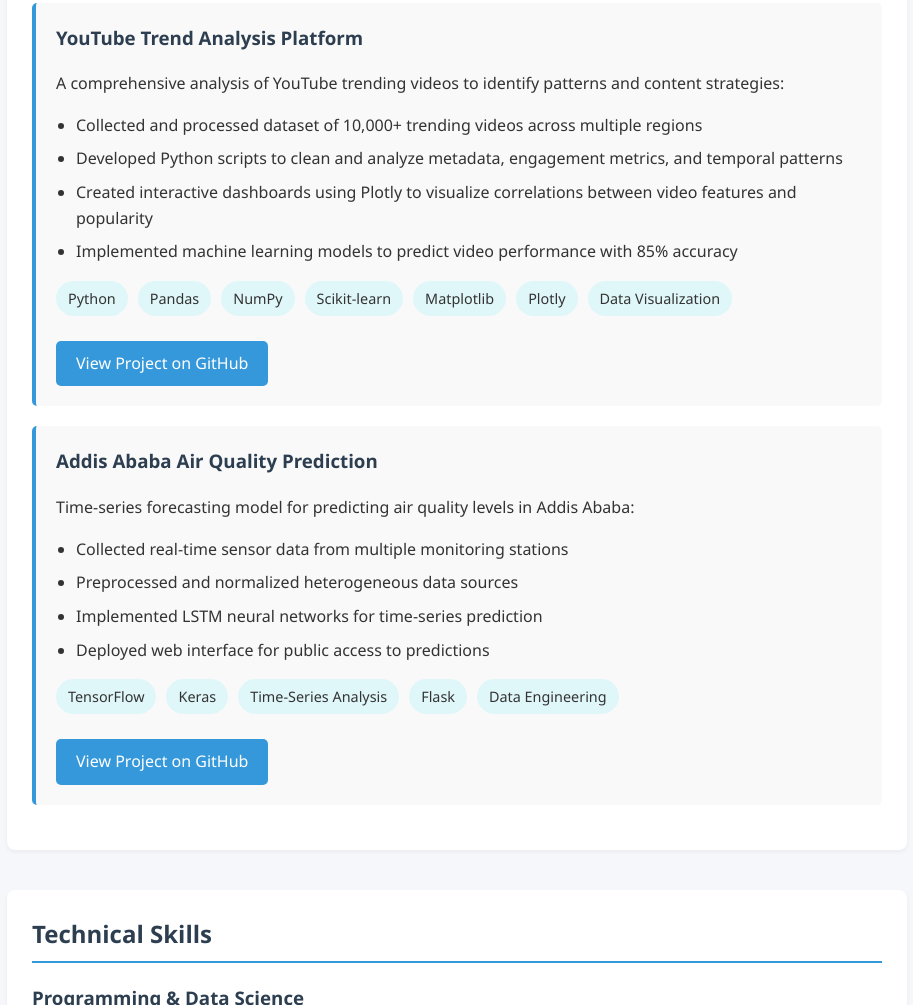
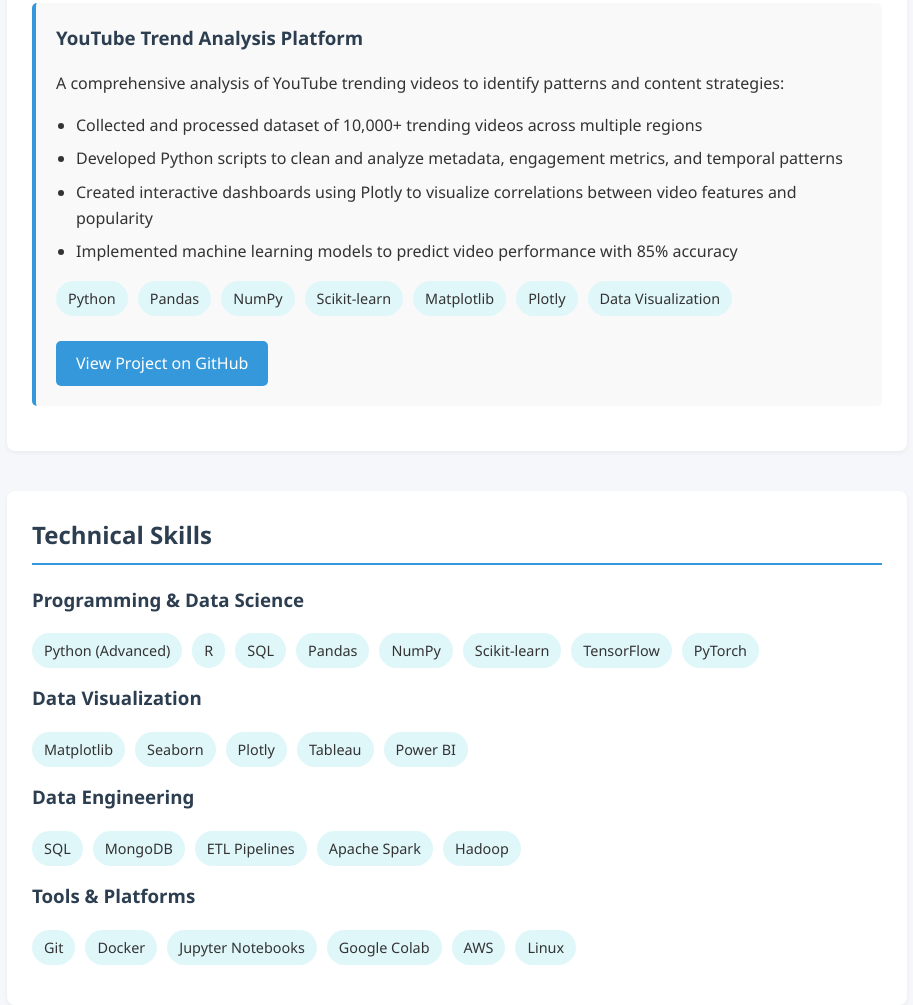
Before and after one commit to johnshiferaw/Project, a plain HTML site: page index.html in a window 1280 px wide. Shown: the part 1172-2177 px from the top of the page, without its empty margins (183-1096 px from the left). Drawn offline with Linux system fonts and the light colour scheme.

Commit message:
Updated portfolio content

```diff
--- a/index.html
+++ b/index.html
@@ -175,19 +175,19 @@
 
     <section id="about">
         <h2>About Me</h2>
-        <p>I'm a dedicated Computer Science student at Addis Ababa University with a passion for transforming raw data into meaningful insights. My academic journey has equipped me with strong analytical skills and technical expertise in data science methodologies.</p>
+        <p>I'm a dedicated statistics at Addis Ababa University with a passion for transforming raw data into meaningful insights. My academic journey has equipped me with strong analytical skills and technical expertise in data science methodologies.</p>
         <p>What drives me is the potential of data to solve complex problems and create positive impact. I'm particularly interested in machine learning applications for social good and open data initiatives.</p>
     </section>
 
     <section id="education">
         <h2>Education</h2>
         <div class="education-item">
-            <h3>Bachelor of Science in Computer Science</h3>
+            <h3>Bachelor of Science in statistics</h3>
             <p><strong>Addis Ababa University</strong></p>
             <p class="date">2021 - 2025 (Expected)</p>
             <p>Key Achievements:</p>
             <ul>
-                <li>GPA: 3.8/4.0 (Top 10% of class)</li>
+                <li>GPA: 3.5/4.0 </li>
                 <li>Recipient of Academic Excellence Scholarship (2022, 2023)</li>
                 <li>Coursework: Advanced Data Structures, Machine Learning, Statistical Modeling, Database Systems, Big Data Analytics</li>
             </ul>
@@ -214,27 +214,10 @@
                 <span class="skill">Plotly</span>
                 <span class="skill">Data Visualization</span>
             </div>
-            <a href="https://github.com/johnshiferaw/youtube-trend-analysis" class="btn" target="_blank">View Project on GitHub</a>
+            <a href="https://github.com/johnshiferaw/Project/blob/master/youtube_analysis.py" class="btn" target="_blank">View Project on GitHub</a>
         </div>
 
-        <div class="project">
-            <h3>Addis Ababa Air Quality Prediction</h3>
-            <p>Time-series forecasting model for predicting air quality levels in Addis Ababa:</p>
-            <ul>
-                <li>Collected real-time sensor data from multiple monitoring stations</li>
-                <li>Preprocessed and normalized heterogeneous data sources</li>
-                <li>Implemented LSTM neural networks for time-series prediction</li>
-                <li>Deployed web interface for public access to predictions</li>
-            </ul>
-            <div class="skills">
-                <span class="skill">TensorFlow</span>
-                <span class="skill">Keras</span>
-                <span class="skill">Time-Series Analysis</span>
-                <span class="skill">Flask</span>
-                <span class="skill">Data Engineering</span>
-            </div>
-            <a href="https://github.com/johnshiferaw/air-quality-prediction" class="btn" target="_blank">View Project on GitHub</a>
-        </div>
+
     </section>
 
     <section id="skills">
```
